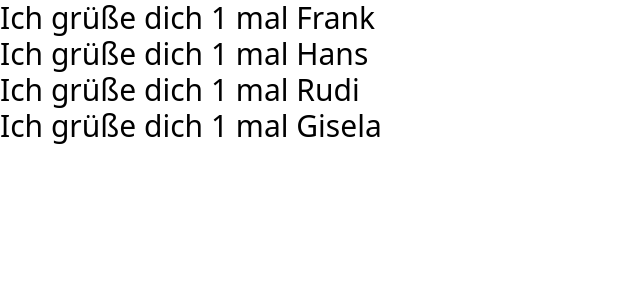
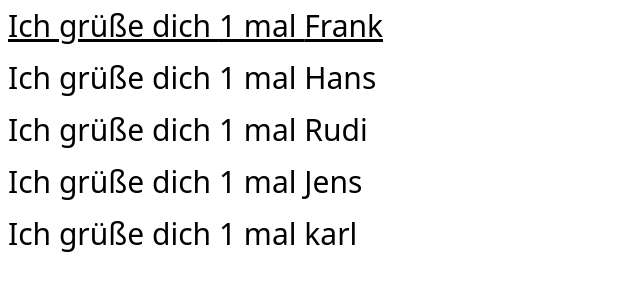
Before and after one commit to srutz/reactempty, a React (Vite) app: page / in a window 1280 px wide. Shown: the top 300 px of the page, without its empty margins (0-640 px from the left). Built offline with nearby package versions, Linux system fonts and the light colour scheme; what tailwindcss-motion would draw is missing.

Commit message:
greetings2

```diff
--- a/src/App.tsx
+++ b/src/App.tsx
@@ -1,6 +1,7 @@
+import { useState } from "react"
 
 export function App() {
-    const leute = [ "Frank", "Hans", "Rudi", "Gisela" ]
+    const leute = [ "Frank", "Hans", "Rudi", "Jens", "karl" ]
     return (
         <div className="text-3xl">
             {leute.map((l,i) => (<Greeting key={i} message={l} />))}
@@ -9,12 +10,13 @@ export function App() {
 }
 
 function Greeting(props : { message: string}) {
-    let count = 1
+    const [count, setCount] = useState(1)
+    console.log("rendering greeting", count, props.message)
     const inc = () => {
-        console.log("inc clicked " + props.message)
-        count++
+        setCount(oldCount => oldCount + 1)
     }
-    return <div onClick={inc}>
-        Ich grüße dich {count} mal {props.message}
+    return <div onClick={inc}
+                className="cursor-pointer p-2 hover:underline">
+                    Ich grüße dich {count} mal {props.message}
         </div>
 }
```
